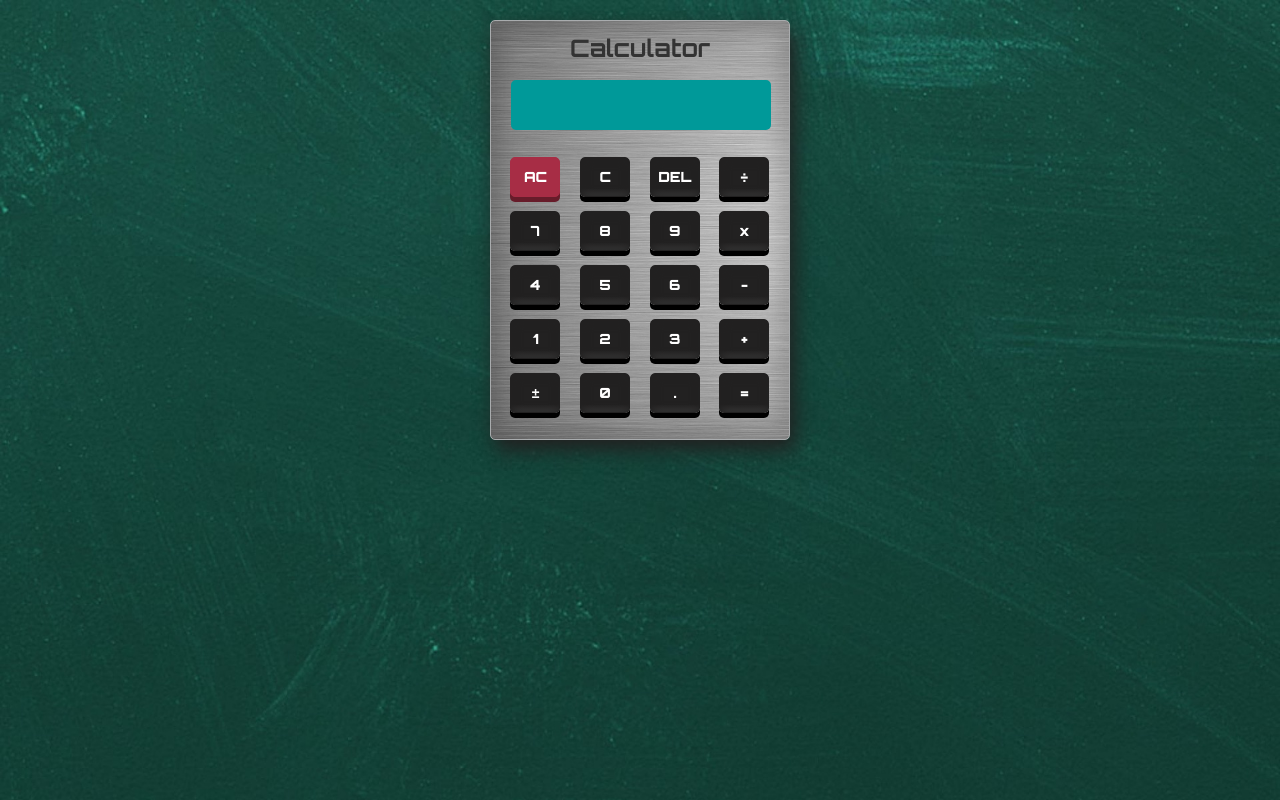
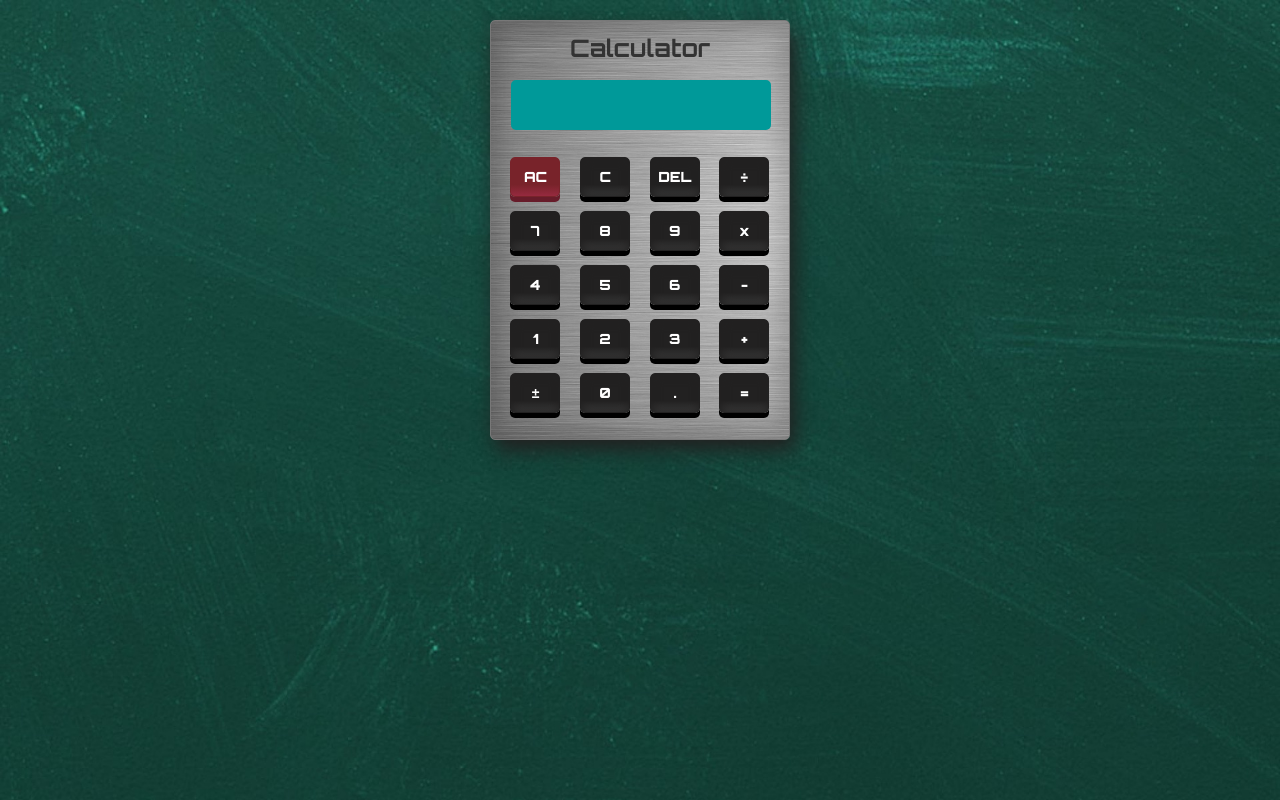
Before and after one commit to cazyw/calculator, a plain HTML site: page index.html in a window 1280 px wide. Drawn offline with nearby package versions, Linux system fonts and the light colour scheme.

Commit message:
Update README

```diff
--- a/css/calculator.css
+++ b/css/calculator.css
@@ -9,12 +9,11 @@ body {
     margin-top: 20px;
     height: 420px;
     width: 300px;
-    border: 1px solid rgb(169, 172, 174);
+    border: 1px solid rgb(120, 120, 120);
     border-radius: 5px;
     background-color: rgb(169, 172, 174);
     background: url('../img/metal.jpg');
     background-size: cover;
-    /* box-shadow: 0px 5px 10px rgb(34, 33, 33); */
     box-shadow: inset 0px 0px 20px 10px rgba(34, 33, 33, 0.2), 5px 10px 20px rgb(34, 33, 33);
 }
 
@@ -42,9 +41,7 @@ body {
 }
 
 .screen-big {
-    /* border-radius: 5px 5px 0px 0px; */
     height: 30px;
-    /* width: 100%; */
     margin: 0;
     padding: 0px 10px;
     line-height: 20px;
@@ -55,9 +52,7 @@ body {
 }
 
 .screen-little {
-    /* border-radius: 0px 0px 5px 5px; */
     height: 16px;
-    /* width: 100%; */
     margin: 0;
     padding: 0px 10px;
     line-height: 20px;
@@ -84,33 +79,39 @@ body {
     display: flex;
     align-items: center;
     justify-content: center;
-    background: -webkit-linear-gradient(to bottom, rgb(34, 33, 33),rgb(34, 33, 33) 80%, rgb(58, 58, 58)); /* Safari 5.1 to 6.0 */
-    background: -o-linear-gradient(to bottom, rgb(34, 33, 33),rgb(34, 33, 33) 80%, rgb(58, 58, 58)); /* Opera 11.1 to 12.0 */
-    background: -moz-linear-gradient(to bottom, brgb(34, 33, 33),rgb(34, 33, 33) 80%, rgb(58, 58, 58)); /* Firefox 3.6 to 15 */
-    background: linear-gradient(to bottom, rgb(34, 33, 33),rgb(34, 33, 33) 80%, rgb(58, 58, 58)); /* Standard syntax */
+    background: -webkit-linear-gradient(to bottom, rgb(34, 33, 33),rgb(34, 33, 33) 70%, rgb(58, 58, 58)); /* Safari 5.1 to 6.0 */
+    background: -o-linear-gradient(to bottom, rgb(34, 33, 33),rgb(34, 33, 33) 70%, rgb(58, 58, 58)); /* Opera 11.1 to 12.0 */
+    background: -moz-linear-gradient(to bottom, brgb(34, 33, 33),rgb(34, 33, 33) 70%, rgb(58, 58, 58)); /* Firefox 3.6 to 15 */
+    background: linear-gradient(to bottom, rgb(34, 33, 33),rgb(34, 33, 33) 70%, rgb(58, 58, 58)); /* Standard syntax */
     border-radius: 5px;
     box-shadow: 0 5px #000, 1px 1px 10px 1px rgb(34, 33, 33) inset;
     cursor: pointer;
 }
 
 .but:active {
-    background: -webkit-linear-gradient(to bottom, rgb(34, 33, 33),rgb(34, 33, 33) 80%, rgb(34, 33, 33)); /* Safari 5.1 to 6.0 */
-    background: -o-linear-gradient(to bottom, rgb(34, 33, 33),rgb(34, 33, 33) 80%, rgb(34, 33, 33)); /* Opera 11.1 to 12.0 */
-    background: -moz-linear-gradient(to bottom, brgb(34, 33, 33),rgb(34, 33, 33) 80%, rgb(34, 33, 33)); /* Firefox 3.6 to 15 */
-    background: linear-gradient(to bottom, rgb(34, 33, 33),rgb(34, 33, 33) 80%, rgb(34, 33, 33)); /* Standard syntax */
+    background: -webkit-linear-gradient(to bottom, rgb(34, 33, 33),rgb(34, 33, 33) 70%, rgb(58, 58, 58)); /* Safari 5.1 to 6.0 */
+    background: -o-linear-gradient(to bottom, rgb(34, 33, 33),rgb(34, 33, 33) 70%, rgb(58, 58, 58)); /* Opera 11.1 to 12.0 */
+    background: -moz-linear-gradient(to bottom, brgb(34, 33, 33),rgb(34, 33, 33) 70%, rgb(58, 58, 58)); /* Firefox 3.6 to 15 */
+    background: linear-gradient(to bottom, rgb(34, 33, 33),rgb(34, 33, 33) 70%, rgb(58, 58, 58)); /* Standard syntax */
     box-shadow: 0 2px #000;
     transform: translateY(4px);
 }
 
 div.switch {
-    border: 1px solid rgb(167, 45, 69);
-    background: rgb(167, 45, 69);
+    background: -webkit-linear-gradient(to bottom, rgb(120 , 35, 42),rgb(120, 35, 42) 70%, rgb(150, 42, 63));/* Safari 5.1 to 6.0 */
+    background: -o-linear-gradient(to bottom, rgb(120 , 35, 42),rgb(120, 35, 42) 70%, rgb(150, 42, 63)); /* Opera 11.1 to 12.0 */
+    background: -moz-linear-gradient(to bottom, rgb(120 , 35, 42),rgb(120, 35, 42) 70%, rgb(150, 42, 63)); /* Firefox 3.6 to 15 */
+    background: linear-gradient(to bottom, rgb(120 , 35, 42),rgb(120, 35, 42) 70%, rgb(150, 42, 63)); /* Standard syntax */
+    border: 1px solid rgb(120 , 35, 42);
     border-radius: 5px;
     box-shadow: 0 5px rgb(103, 28, 42);
 }
 div.switch:active {
-    border: 1px solid rgb(167, 45, 69);
-    background: rgb(167, 45, 69);
+    background: -webkit-linear-gradient(to bottom, rgb(120 , 35, 42),rgb(120, 35, 42) 70%, rgb(150, 42, 63));/* Safari 5.1 to 6.0 */
+    background: -o-linear-gradient(to bottom, rgb(120 , 35, 42),rgb(120, 35, 42) 70%, rgb(150, 42, 63)); /* Opera 11.1 to 12.0 */
+    background: -moz-linear-gradient(to bottom, rgb(120 , 35, 42),rgb(120, 35, 42) 70%, rgb(150, 42, 63)); /* Firefox 3.6 to 15 */
+    background: linear-gradient(to bottom, rgb(120 , 35, 42),rgb(120, 35, 42) 70%, rgb(150, 42, 63)); /* Standard syntax */
+    border: 1px solid rgb(120 , 35, 42);
     border-radius: 5px;
     box-shadow: 0 2px rgb(103, 28, 42);
 }
@@ -118,12 +119,9 @@ div.switch:active {
 .multi {
     margin: 0;
     padding: 0;
-    /* display: flex; */
-    /* justify-content: space-around; */
 }
 
 .multi > .row {
-    /* margin-left: 1px; */
     margin: 0;
     padding: 0px 0px 0px 3px;
     display: flex;
```
Also changed, not shown: 1 other file.
